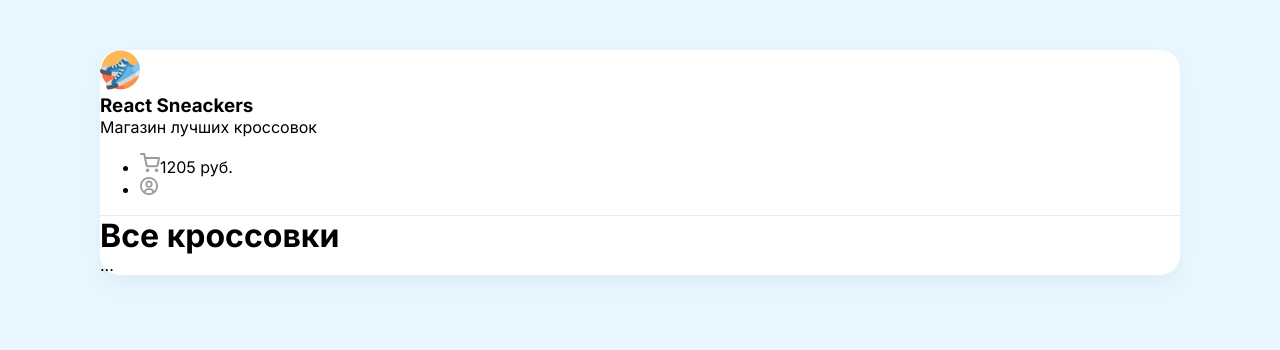
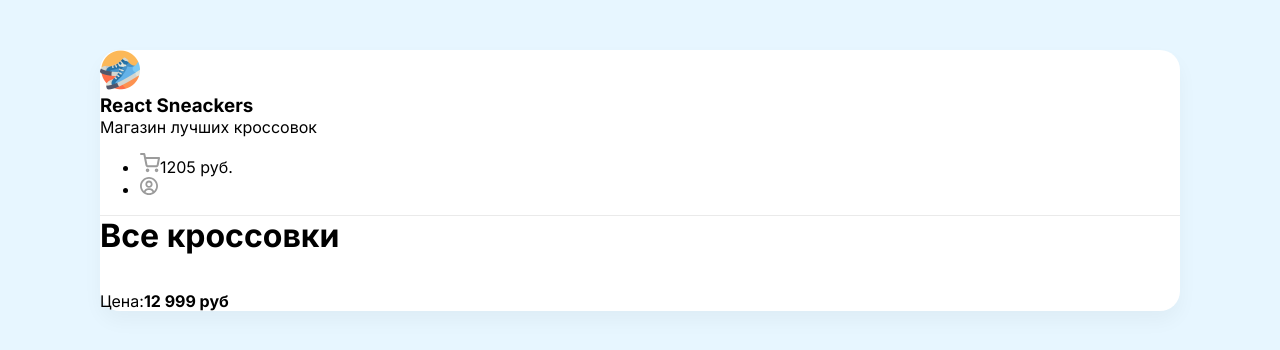
Before and after one commit to MikeSaburov/react-sneakers-shop, a React (Create React App) app: page / in a window 1280 px wide. Shown: the top 350 px of the page. Built offline with nearby package versions, Linux system fonts and the light colour scheme.

Commit message:
Экпорт svg + в public

```diff
--- a/src/App.js
+++ b/src/App.js
@@ -22,7 +22,16 @@ function App() {
       </header>
       <div className="content p-40">
         <h1>Все кроссовки</h1>
-        ...
+        <div className="card">
+          <img src="" alt="" />
+          <p></p>
+          <div>
+            <div>
+              <span>Цена:</span>
+              <b>12 999 руб</b>
+            </div>
+          </div>
+        </div>
       </div>
     </div>
   );
```
Also changed, not shown: public/img/plus.svg (added).
